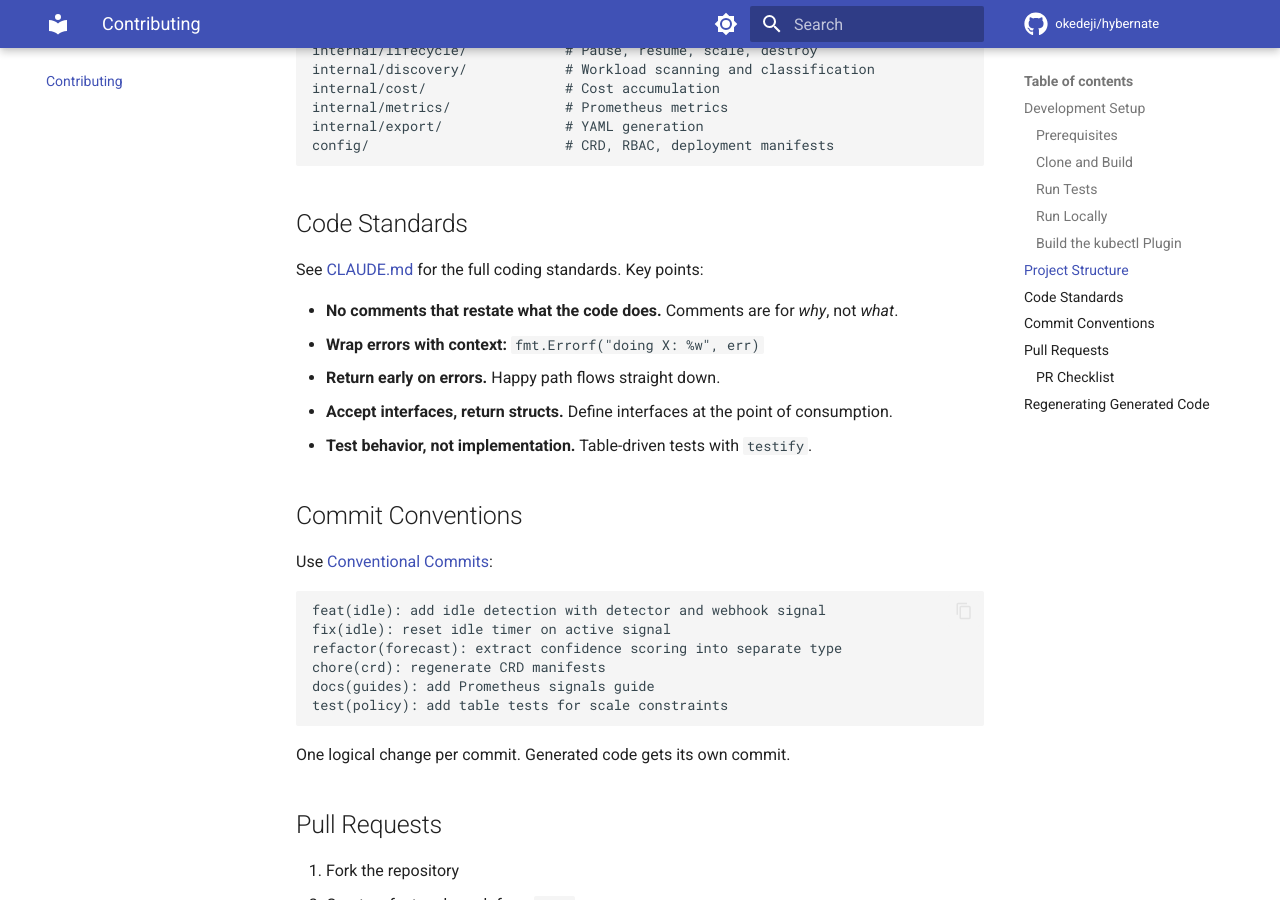
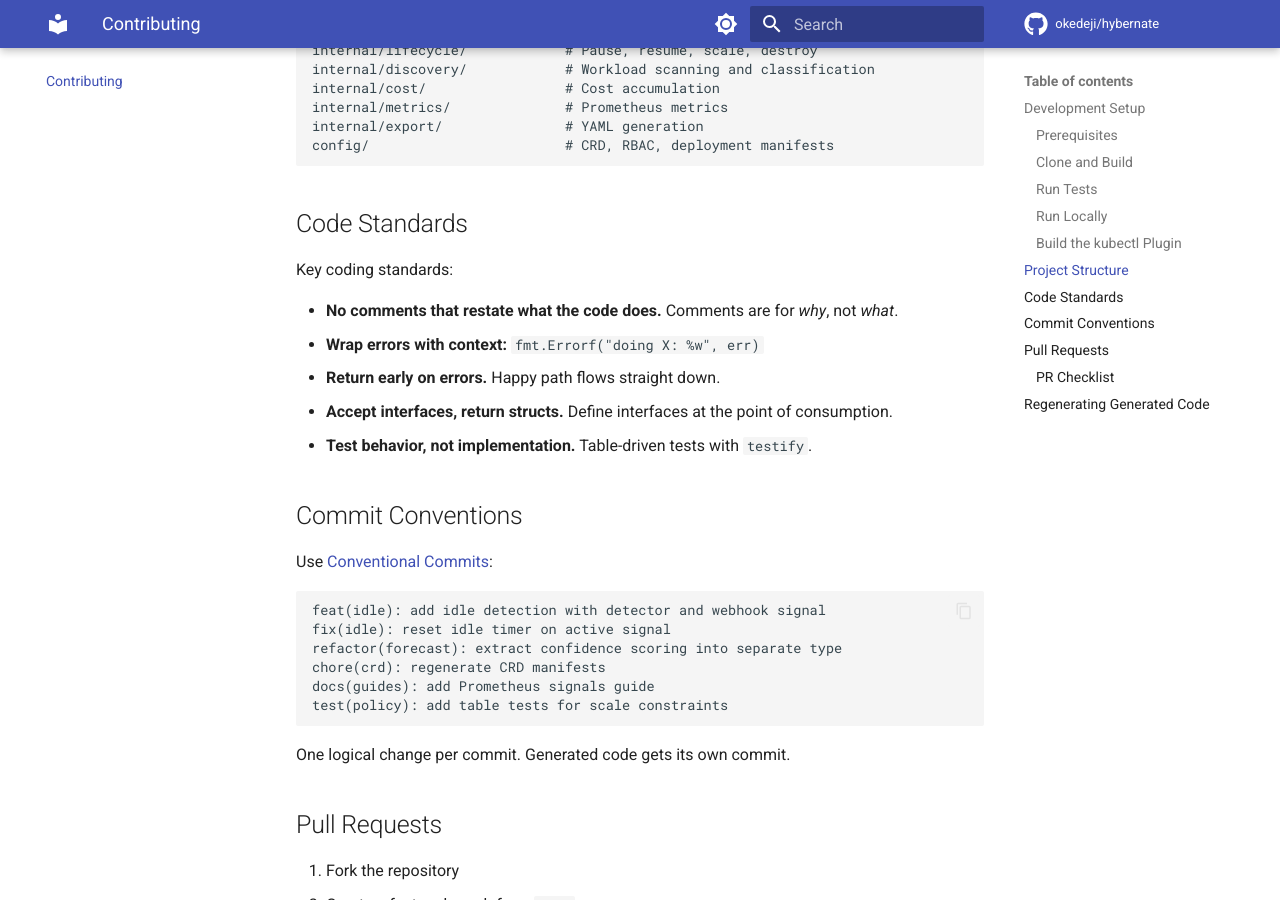
Before and after one commit to okedeji/hybernate, an MkDocs documentation site: the page built from docs/contributing.md, in a window 1280 px wide and 900 px high, scrolled down 1417 px. Built offline with MkDocs 1.6.1 and Material for MkDocs 9.7.7, drawn with Linux system fonts in a browser that asks for light colours; comment, search, counter and statistics services are not loaded.

```diff
--- a/docs/contributing.md
+++ b/docs/contributing.md
@@ -68,7 +68,7 @@ config/                        # CRD, RBAC, deployment manifests
 
 ## Code Standards
 
-See [CLAUDE.md](.claude/CLAUDE.md) for the full coding standards. Key points:
+Key coding standards:
 
 - **No comments that restate what the code does.** Comments are for *why*, not *what*.
 - **Wrap errors with context:** `fmt.Errorf("doing X: %w", err)`
```
